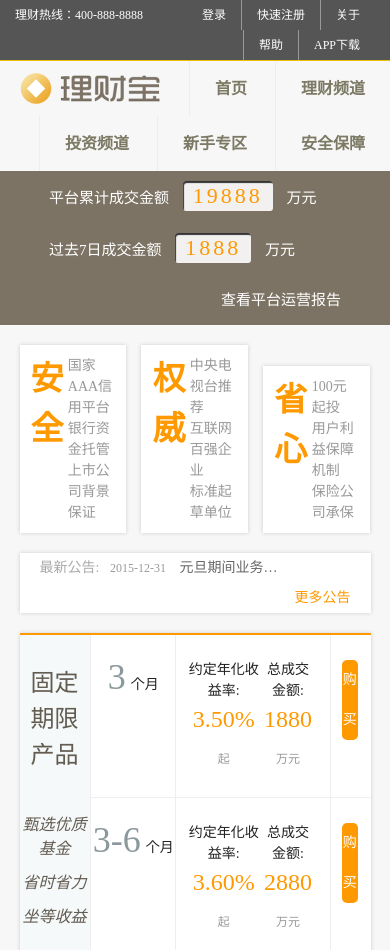
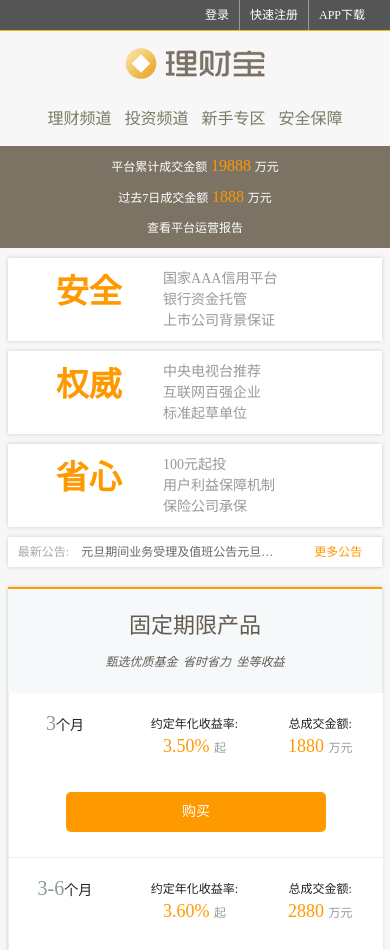
Before and after one commit to Allen7D/responsive-web, a website: page src/index.html in a window 390 px wide. Shown: the top 950 px of the page. Drawn offline with nearby package versions, Linux system fonts and the light colour scheme; files whose address does not match are found by name.

Commit message:
style of print & css of mobile

```diff
--- a/src/style/main.css
+++ b/src/style/main.css
@@ -165,6 +165,24 @@
     color: #fff;
  }
 
+    /* 移动端header.top */
+@media only screen and (max-width: 50em) {
+    header .top ul li a {
+        padding: 0 1rem;
+    }
+}
+
+@media only screen and (min-width: 30.0625em) and (max-width: 50em) {
+
+}
+
+@media only screen and (max-width: 30em) {
+    header .top .tel,
+    header .top ul li:nth-child(3),
+    header .top ul li:nth-child(4) {
+        display: none;
+    }
+}
 
 header .main {
     padding: 0;
@@ -201,6 +219,47 @@
     color: #ffb300;
     background-color: #f8f6f1;
 }
+
+    /* 移动端header.main */
+@media only screen and (max-width: 50em) {
+
+    header .main .brand {
+        float: none;
+        display: block;
+        padding: 0;
+        margin: 1.5rem auto 0.5rem;
+        text-align: center;
+    }
+
+    header .main ul {
+        text-align: center;
+    }
+
+    header .main ul li {
+        border: none;
+    }
+
+    header .main ul li a {
+        padding: 0 1.5rem;
+    }
+}
+
+@media only screen and (max-width: 30em) {
+
+    header .main ul li {
+        line-height: 3rem;
+    }
+
+    header .main ul li:first-child {
+        display: none;
+    }
+
+    header .main ul li a {
+        font-weight: normal;
+        padding: 0 0.5rem;
+    }
+}
+
 
 /* 网站主要内容 */
 
@@ -262,6 +321,47 @@
     color: #fff;
 }
 
+    /* 移动端transaction */
+@media only screen and (max-width: 50em) {
+
+    .trans-data {
+        padding: 1rem 0.5rem;
+    }
+
+    .trans-data span {
+        font-size: 1.2rem;
+    }
+
+    .trans-data span.trans-money {
+        font-size: 1.6rem;
+        margin: 0;
+        padding: 0;
+        letter-spacing: inherit;
+        box-shadow: none;
+        background: transparent;
+    }
+
+    .trans-report a {
+        font-size: 1.2rem;
+    }
+}
+
+@media only screen and (max-width: 30em) {
+
+    .transaction {
+        padding: 0.5rem 0;
+    }
+
+    .trans-data, .trans-report {
+        float: none;
+        text-align: center;
+    }
+
+    .trans-data, .trans-report a {
+        padding: 0;
+    }
+}
+
 /* 滚动广告 */
 
 .ad {
@@ -307,6 +407,39 @@
     color: #999;
 }
 
+    /* 移动端feature */
+@media only screen and (min-width: 30.0625em) and (max-width: 50em) {
+
+    .feature .item h3,
+    .feature .item p {
+        display: block;
+        width: 100%;
+        font-size: 2.6rem;
+        text-align: center;
+    }
+
+    .feature .item p {
+        font-size: 1.2rem;
+    }
+}
+
+@media only screen and (max-width: 30em) {
+
+    .feature {
+        width: 96%;
+        margin: 1rem auto;
+    }
+
+    .feature .item {
+        display: block;
+        width: auto;
+    }
+
+    .feature .item + .item {
+        margin: 1rem 0 0;
+    }
+}
+
 /* 最新公告 */
 
 .notice {
@@ -349,6 +482,24 @@
     width: auto;
     margin-right: 2rem;
     color: #ff9900;
+}
+
+    /* 移动端notice */
+@media only screen and (max-width: 30em) {
+
+    .notice {
+        width: 96%;
+        margin: 1rem auto;
+        font-size: 1.2rem;
+    }
+
+    .notice a {
+        margin-left: 1rem;
+    }
+
+    .notice a span {
+        display: none;
+    }
 }
 
 /* 产品列表 */
@@ -481,6 +632,92 @@
     cursor: not-allowed;
 }
 
+    /* 移动端product */
+@media only screen and (max-width: 50em) {
+
+    .product h2 {
+        float: none;
+        width: 100%;
+        margin-top: 2rem;
+        font-size: 2.2rem;
+    }
+
+    .product h2 em:first-child {
+        margin-top: 0;
+    }
+
+    .product h2 em {
+        display: inline;
+        font-size: 1.2rem;
+    }
+
+    .product .product-content {
+        float: none;
+        width: 100%;
+    }
+
+    .product .product-content .item h3 {
+        margin-bottom: 0
+    }
+
+    .product .product-content .item h3 em {
+        font-size: 2.4rem;
+    }
+
+    .product .product-content .item .info {
+        padding: 1rem 1rem 0;
+        font-size: 1.2rem;
+    }
+
+    .product .product-content .item .info p span {
+        font-size: 2rem;
+    }
+
+    .product .product-content .item .buy a {
+        margin: 0.5rem auto;
+    }
+}
+
+@media only screen and (max-width: 30em) {
+
+    .product {
+        width: 96%;
+    }
+
+    .product h2 em:first-child:before {
+        content: " ";
+        display: table;
+    }
+
+    .product .product-content .item h3 em {
+        font-size: 2rem;
+        margin-right: 0;
+    }
+
+    .product .product-content .item .info {
+        float: right;
+        width: 70%;
+        padding: 1rem 0;
+        border: none;
+    }
+
+    .product .product-content .item .info p span {
+        font-size: 1.8rem;
+    }
+
+    .product .product-content .item .buy {
+        clear: both;
+        float: none;
+        width: 100%;
+        padding: 1rem 0 2rem;
+    }
+
+    .product .product-content .item .buy a {
+        margin-top: 0;
+        max-width: 26rem;
+    }
+}
+
 
 /* 底部详情导航 */
 
@@ -520,6 +757,40 @@
     font-size: 1.6rem;
     line-height: 3rem;
 }
+
+    /* 移动端detail */
+@media only screen and (max-width: 50em) {
+
+    .detail-content .brand {
+        display: none;
+    }
+
+    .detail-content ul {
+        width: 20%;
+    }
+
+    .detail-content ul li {
+        font-size: 1.2rem;
+        line-height: 2rem;
+    }
+
+    .detail-content ul li.title {
+        font-size: 1.4rem;
+        line-height: 2.5rem;
+    }
+}
+
+@media only screen and (max-width: 30em) {
+    .detail-content {
+        width: 98%;
+    }
+
+    .detail-content ul li.title {
+        font-size: 1.2rem;
+        line-height: 2rem;
+    }
+}
+
 
 /* 底部 */
 
@@ -596,3 +867,70 @@
     text-align: center;
     color: #999;
 }
+
+/* ==========
+   打印样式
+   ========== */
+
+@media print {
+    *,
+    *:before,
+    *:after {
+        background: transparent !important;
+        color: #000 !important;
+        box-shadow: none !important;
+        text-shadow: none !important;
+    }
+
+    a,
+    a:visited {
+        text-decoration: underline;
+    }
+    a[href]:after {
+        content: " (" attr(href) ")";
+    }
+
+    abbr[title]:after {
+        content: " (" attr(title) ")";
+    }
+
+    /*
+     * 使用#和javascript的超链接不打印href
+     */
+    a[href^="#"]:after,
+    a[href^="javascript:"]:after {
+        content: "";
+    }
+
+    pre,
+    blockquote {
+        border: 1px solid #999;
+        page-break-inside: avoid;
+    }
+
+    thead {
+        display: table-header-group;
+    }
+
+    tr,
+    img {
+        page-break-inside: avoid;
+    }
+
+    img {
+        max-width: 100% !important;
+    }
+
+    p,
+    h2,
+    h3 {
+        orphans: 3;
+        widows: 3;
+    }
+
+    h2,
+    h3 {
+        page-break-after: avoid;
+    }
+
+}
```
Also changed, not shown: README.md.
